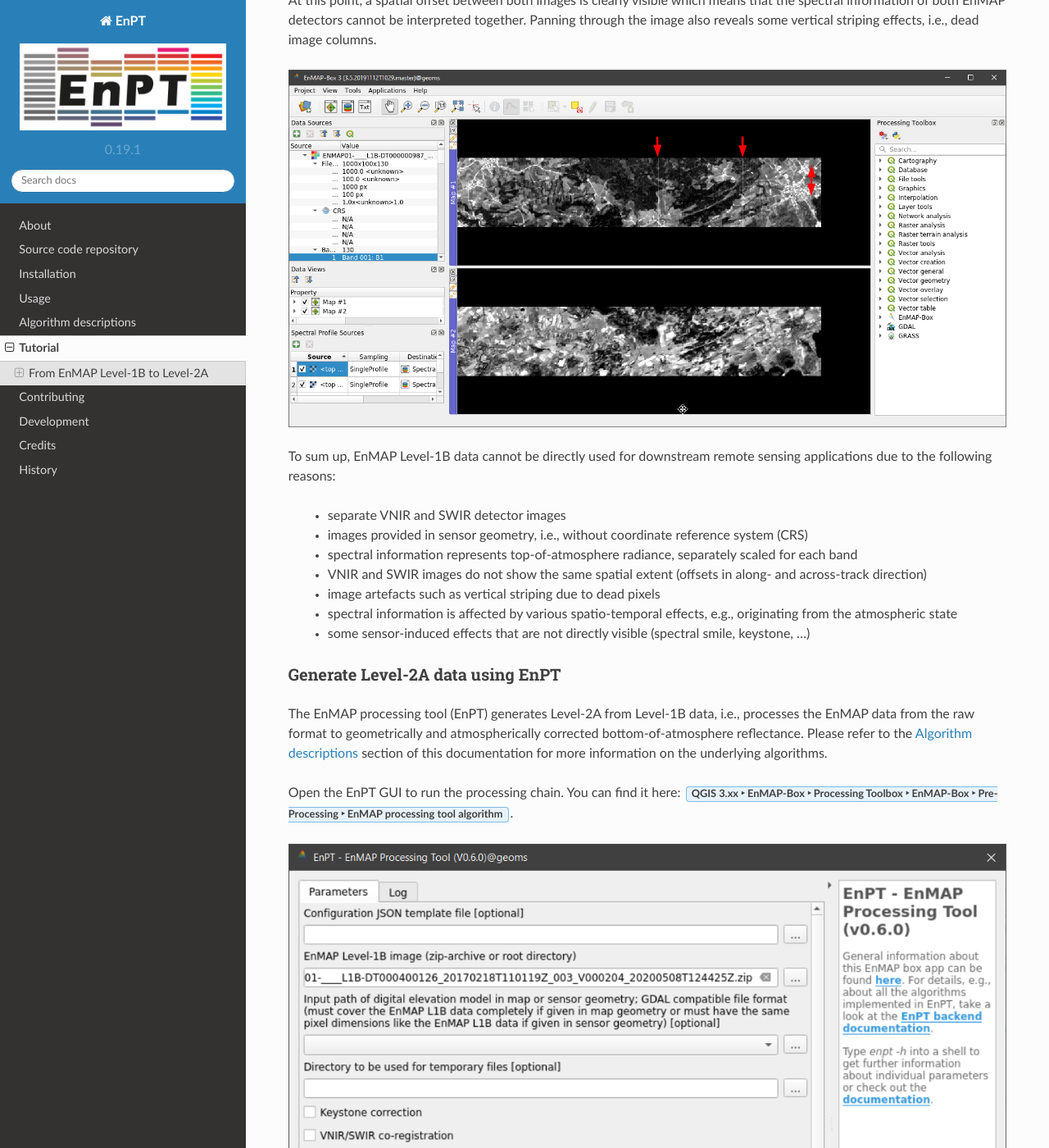
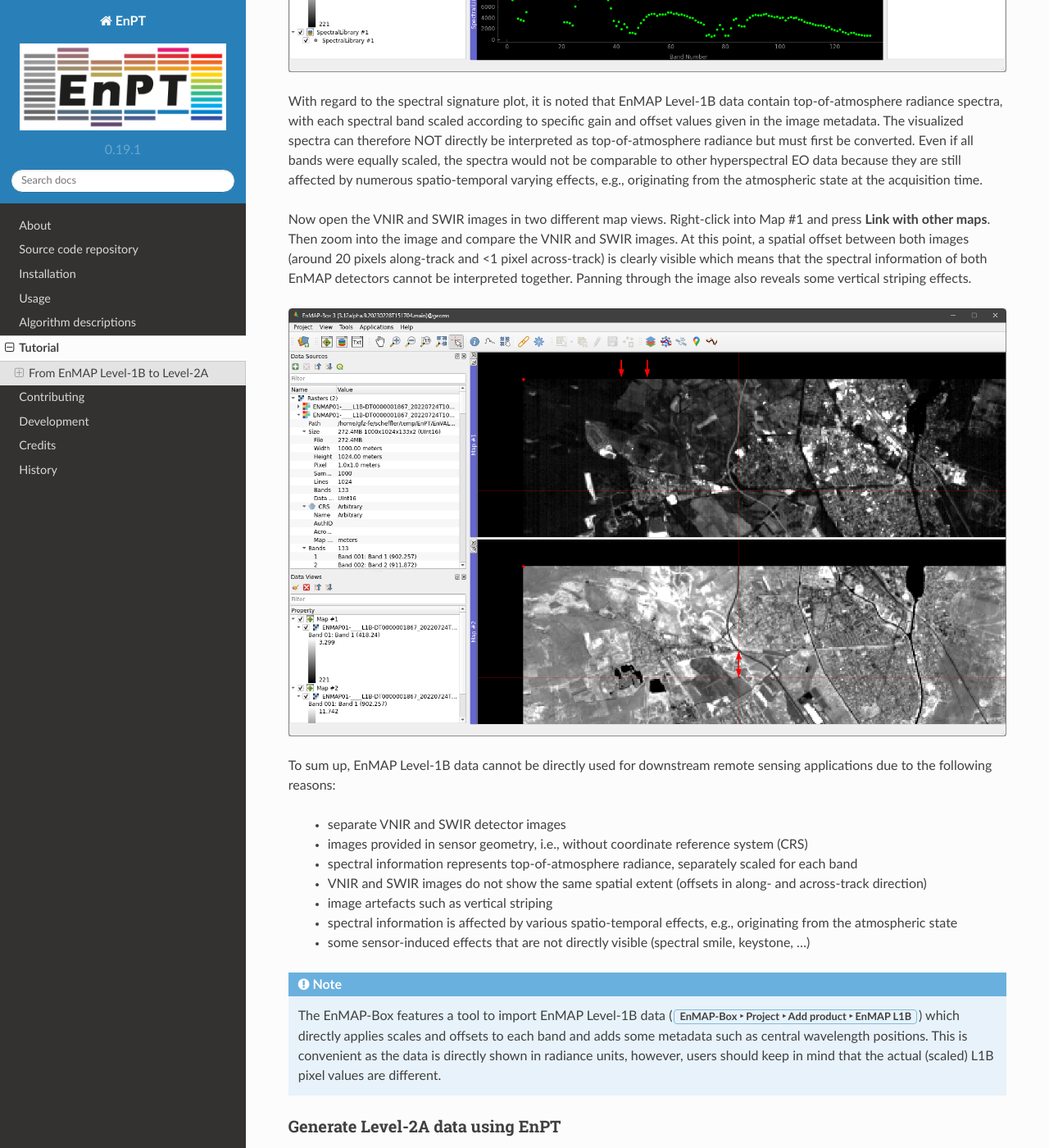
Before and after one commit to GFZ/enpt, a Sphinx documentation site: the page built from docs/tutorial.rst, in a window 1280 px wide and 1400 px high, scrolled down 3134 px. Shown: the whole window at 82% size. Built offline with Sphinx 7.4.7 and the Read the Docs theme 2.0.0, drawn with Linux system fonts in a browser that asks for light colours; pages that are not in the unit, such as notebooks, are missing from menus; some of the changed text lies outside the part shown.

Commit message:
Update section about L1B data inspection.
Signed-off-by: Daniel Scheffler <danschef@gfz-potsdam.de>

```diff
--- a/docs/tutorial.rst
+++ b/docs/tutorial.rst
@@ -69,13 +69,15 @@
 .. _`Exercise A of the EnMAP-Box tutorials`: https://enmap-box.readthedocs.io/en/latest/usr_section/application_tutorials/urban_unmixing/tutorial.html#exercise-a-urban-land-cover
 
 Unfold the respective entries in the **Data sources** panel to explore some metadata of both images. Both images have
-1000 x 100 pixels in x- and y-direction. The VNIR image contains 88 and the SWIR contains 130 spectral bands. Both
-images have no coordinate reference system (CRS). This is because EnMAP Level-1B data are provided in sensor geometry.
+1000 x 1024 pixels in x- and y-direction. The VNIR image contains 91 and the SWIR contains 133 spectral bands. Both
+images have no coordinate reference system (Arbitrary CRS). This is because EnMAP Level-1B data are provided in sensor
+geometry.
 
 To visualize the first spectral band of the VNIR hyperspectral image, unfold the **Bands** entry of the VNIR image in
-the **Data sources** tab, right-click on **Band 01:B1** and press **Open in new map**. Then click the Spectral Library
-icon in the EnMAP-Box toolbar to open a new Spectral Library window and click somewhere into the visualized image in
-the **Map** window. This makes the corresponding spectral signature show up in the **Spectral Library** window.
+the **Data sources** tab, right-click on **Band 01:Band 1 (418.24)** and press **Open in new map**. Then click the
+Spectral Library icon in the EnMAP-Box toolbar to open a new Spectral Library window and click somewhere into the
+visualized image in the **Map** window. This makes the corresponding spectral signature show up in the
+**Spectral Library** window.
 
 .. image:: img/tut__enmapbox_l1b_vnir.png
 
@@ -90,12 +92,13 @@
 because they are still affected by numerous spatio-temporal varying effects, e.g., originating from the atmospheric
 state at the acquisition time.
 
-Right-click into Map #1 and press **Link with other maps**. Then zoom into the image and compare the VNIR and SWIR
-images. At this point, a spatial offset between both images is clearly visible which means that the spectral
-information of both EnMAP detectors cannot be interpreted together. Panning through the image also reveals some
-vertical striping effects, i.e., dead image columns.
+Now open the VNIR and SWIR images in two different map views. Right-click into Map #1 and press
+**Link with other maps**. Then zoom into the image and compare the VNIR and SWIR images. At this point, a spatial
+offset between both images (around 20 pixels along-track and <1 pixel across-track) is clearly visible which means that
+the spectral information of both EnMAP detectors cannot be interpreted together. Panning through the image also reveals
+some vertical striping effects.
 
-.. image:: img/tut__enmapbox_l1b_vnir_swir_shift_deadpix.png
+.. image:: img/tut__enmapbox_l1b_vnir_swir_shift_striping.png
 
 To sum up, EnMAP Level-1B data cannot be directly used for downstream remote sensing applications due to the following
 reasons:
@@ -104,9 +107,17 @@
     - images provided in sensor geometry, i.e., without coordinate reference system (CRS)
     - spectral information represents top-of-atmosphere radiance, separately scaled for each band
     - VNIR and SWIR images do not show the same spatial extent (offsets in along- and across-track direction)
-    - image artefacts such as vertical striping due to dead pixels
+    - image artefacts such as vertical striping
     - spectral information is affected by various spatio-temporal effects, e.g., originating from the atmospheric state
     - some sensor-induced effects that are not directly visible (spectral smile, keystone, ...)
+
+.. note::
+
+    The EnMAP-Box features a tool to import EnMAP Level-1B data
+    (:menuselection:`EnMAP-Box --> Project --> Add product --> EnMAP L1B`)
+    which directly applies scales and offsets to each band and adds some metadata such as central wavelength positions.
+    This is convenient as the data is directly shown in radiance units, however, users should keep in mind that the
+    actual (scaled) L1B pixel values are different.
 
 
 Generate Level-2A data using EnPT
```
Also changed, not shown: docs/img/tut__contents_test_dataset.png, docs/img/tut__enmapbox_l1b_swir.png, docs/img/tut__enmapbox_l1b_vnir.png, docs/img/tut__enmapbox_l1b_vnir_swir_shift_deadpix.png (deleted), docs/img/tut__enmapbox_l1b_vnir_swir_shift_striping.png (added).
